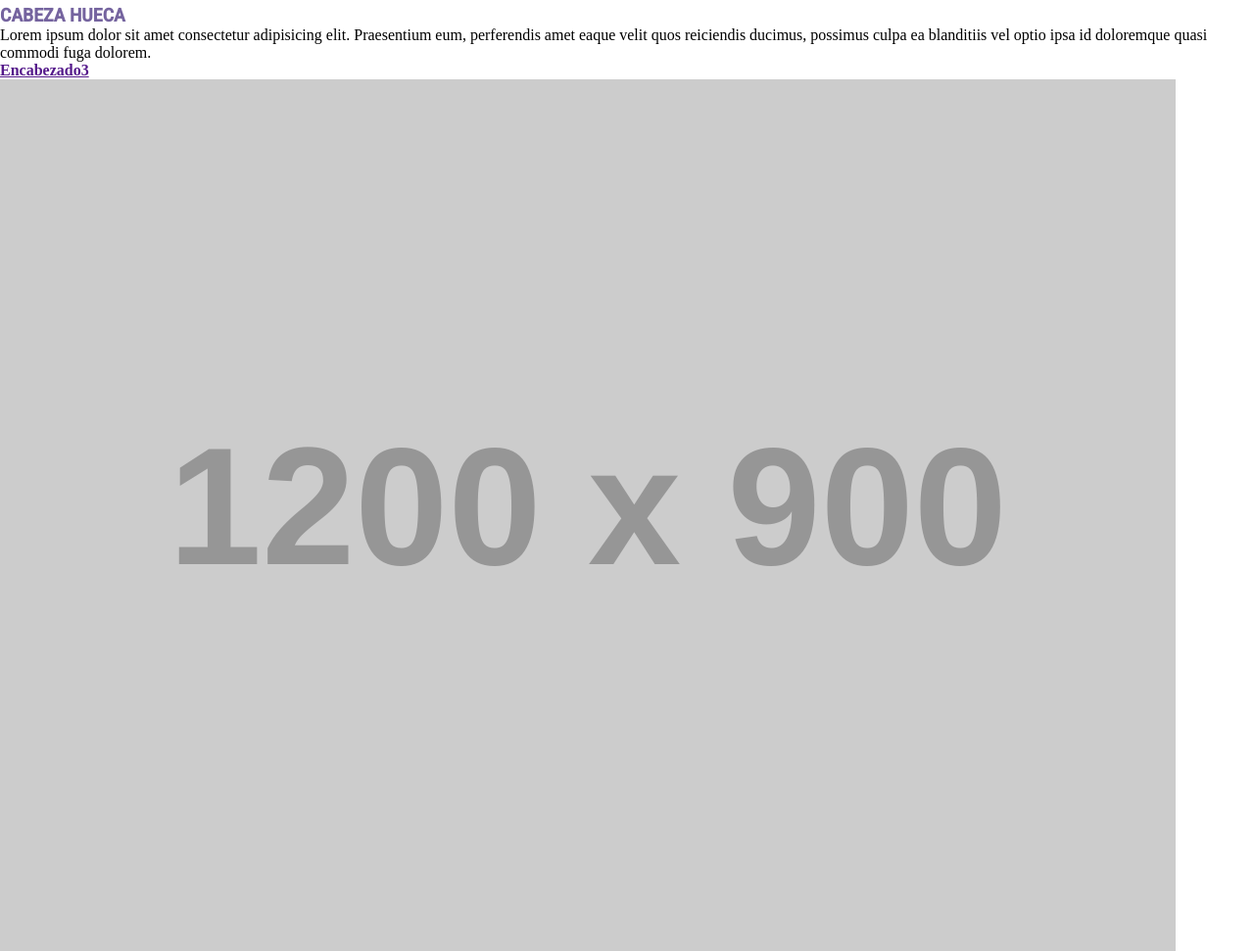
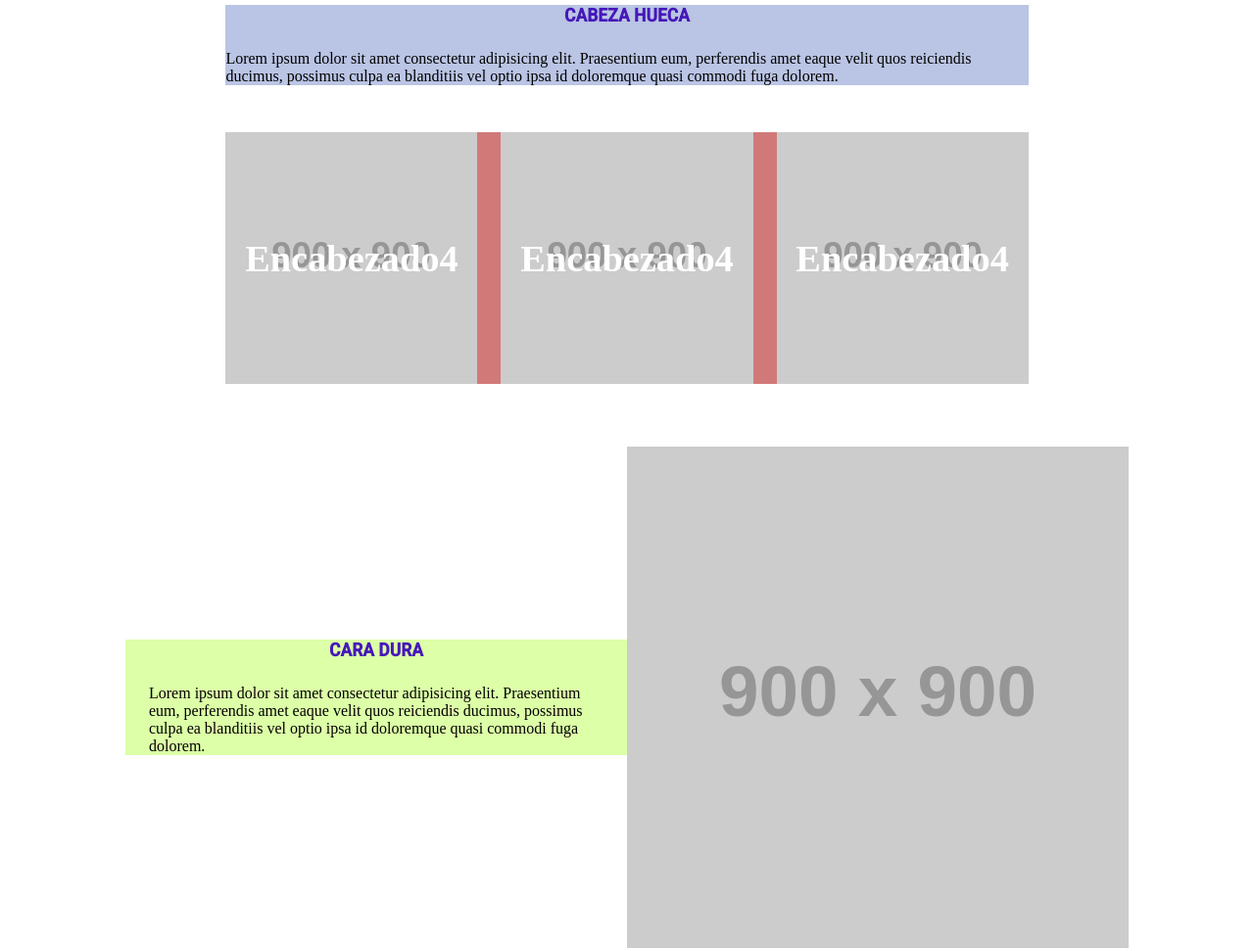
Before and after one commit to francxxx/EJERCICIOS-VITE-0, a website built with Vite: page index.html in a window 1280 px wide. Shown: the part 1480-2451 px from the top of the page at 98% size. Built offline with nearby package versions, Linux system fonts and the light colour scheme; placeholder pictures from the web are drawn by us.

Commit message:
trabajo 3

```diff
--- a/index.html
+++ b/index.html
@@ -7,11 +7,11 @@
     <title>ejercicios-vite-0</title>
   </head>
   <body>
-     <header>
+    <header>
       <h1>Hi Vite Mundo</h1>
       <a href="#" class="boton">CTA</a>
-     </header>
-     <main>
+    </header>
+    <main>
         <section>
           <h2>Encabezado2</h2>
 
@@ -23,7 +23,6 @@
             </div>
           </article>
 
-
           <article class="art02">
             <div>
               <h3>CABEZA HUECA</h3>
@@ -32,11 +31,31 @@
 
             <div>
               <a href="" class="item">
-                <h4>Encabezado3</h4>
-                <img src="https://https://dummyimage.com/1200x900" alt="">
+                <h4>Encabezado4</h4>
+                <img src="https://dummyimage.com/900x900" alt="">
               </a>
 
+              <a href="" class="item">
+                <h4>Encabezado4</h4>
+                <img src="https://dummyimage.com/900x900" alt="">
+              </a>
+
+              <a href="" class="item">
+                <h4>Encabezado4</h4>
+                <img src="https://dummyimage.com/900x900" alt="">
+              </a>
             </div>
+
+          </article>
+
+          <article class="art03">
+            <div>
+
+              <h3>CARA DURA</h3>
+              <p>Lorem ipsum dolor sit amet consectetur adipisicing elit. Praesentium eum, perferendis amet eaque velit quos reiciendis ducimus, possimus culpa ea blanditiis vel optio ipsa id doloremque quasi commodi fuga dolorem.</p>
+            </div>
+
+            <img src="https://dummyimage.com/900x900" alt="">
 
           </article>
 
@@ -46,10 +65,7 @@
 
 
 
-     </main>
-    <footer>
-
-    </footer>
+    </main>
 
     <script type="module" src="/src/main.js"></script>
   </body>
--- a/src/_art02.scss
+++ b/src/_art02.scss
@@ -2,5 +2,89 @@
 
 .art02 {
     width: 100%;
+    padding: 0 1.5rem;
+    display: flex;
+    flex-direction: column;
+    align-items: center;
+    justify-content: center;
+    row-gap: 2rem;
+    @media only screen and (min-width:c.$tablet){
+        padding: initial;
+    }
+    @media only screen and (min-width:c.$desktop){
+        width: 80%;
+        row-gap: 3rem;
+    }
 
+    >:nth-child(1){
+        background-color: rgb(186, 196, 228);
+        width: 100%;
+        display: flex;
+        flex-direction: column;
+        align-items: center;
+        justify-content: center;
+        row-gap: 1.5rem;
+        @media only screen and (min-width:c.$tablet){
+            width: 80%;
+        }
+
+    }
+    >:nth-child(2){
+        background-color: rgb(209, 121, 121);
+        width: 100%;
+        display: flex;
+        flex-direction: column;
+        align-items: center;
+        justify-content: center;
+        row-gap: 2rem;
+        @media only screen and (min-width:c.$tablet){
+            width: 80%;
+            flex-direction: row;
+            align-items: center;
+            justify-content: center;
+            column-gap: 1.5rem;
+            row-gap: initial;
+        }
+        @media only screen and (min-width:c.$desktop){
+            width: 80%;
+            flex-direction: row;
+            align-items: center;
+            justify-content: center;
+            row-gap: 1.5rem;
+        }
+
+        .item {
+            background-color: red;
+            width: 100%;
+            // height: calc(100dvw - 3rem);
+            aspect-ratio: 1 / 1;
+            overflow: hidden;
+            position: relative;
+            display: flex;
+            flex-direction: column;
+            align-items: center;
+            justify-content: center;
+
+            // @media only screen and (min-width:c.$tablet){
+            //     height: 40dvh;
+            // }
+            img {
+                width: 100%;
+                height: 100%;
+                object-fit: cover;
+                object-position: center;
+            }
+
+            >:nth-child(1){
+                position: absolute;
+                z-index: 100;
+                font-size: clamp(2rem, 3vw, 5rem);
+                color: c.$color00;
+                text-align: center;
+                top: 50%;
+                left: 50%;
+                transform: translate(-50%, -50%);
+            }
+        }
+    }
 }
--- /dev/null
+++ b/src/_art03.scss
@@ -0,0 +1,37 @@
+@use 'config' as c;
+
+.art03 {
+    width: 100%;
+    display: flex;
+    flex-direction: column;
+    align-items: center;
+    justify-content: center;
+    row-gap: 2rem;
+    @media only screen and (min-width:c.$tablet){
+        width: 80%;
+        flex-direction: row;
+    }
+
+
+    >:nth-child(1){
+        background-color: rgb(220, 255, 167);
+        width: 100%;
+        padding: 0 1.5rem;
+        display: flex;
+        flex-direction: column;
+        align-items: center;
+        justify-content: center;
+        row-gap: 1.5rem;
+        @media only screen and (min-width:c.$tablet){
+            width: 50%;
+        }
+    }
+
+    >img {
+        width: 100%;
+        @media only screen and (min-width:c.$tablet){
+            width: 50%;
+        }
+    }
+
+}
--- a/src/_config.scss
+++ b/src/_config.scss
@@ -24,14 +24,14 @@ $fuentesText: 'Playwrite';
 $fuentesHeaders: 'Roboto';
 $color00: white;
 $color01: rgb(247, 155, 155);
-$color02: #75649f;
+$color02: #4618b9;
 $color03: #ce18a3;
 $color04: #5c98e2;
 
 $tablet: 800px;
 $desktop: 1100px;
 
-header, nav, main, footer, section{
+header, nav, main, section{
   width: 100%;
 }
 
```
Also changed, not shown: src/style.scss (+3 -6 lines).
